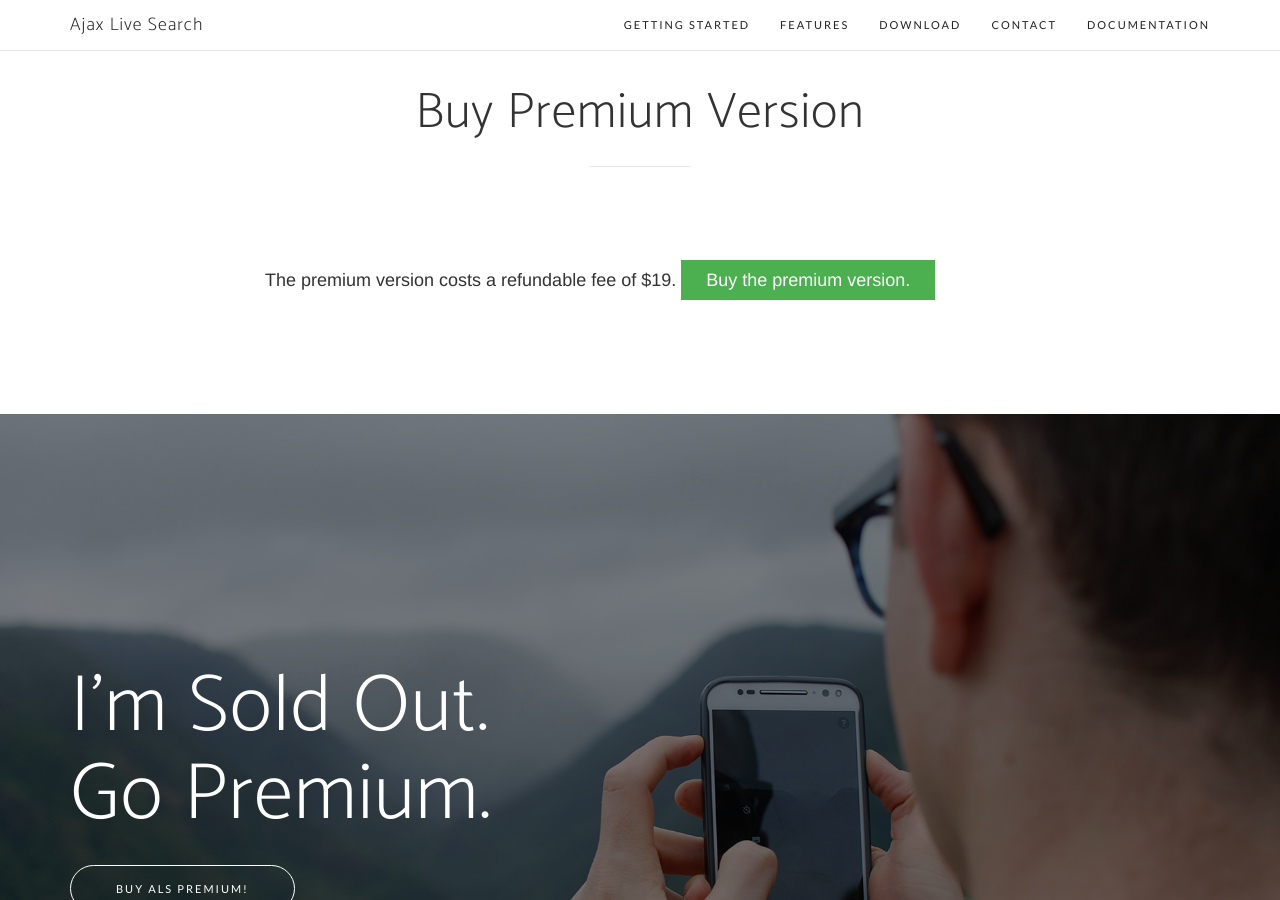
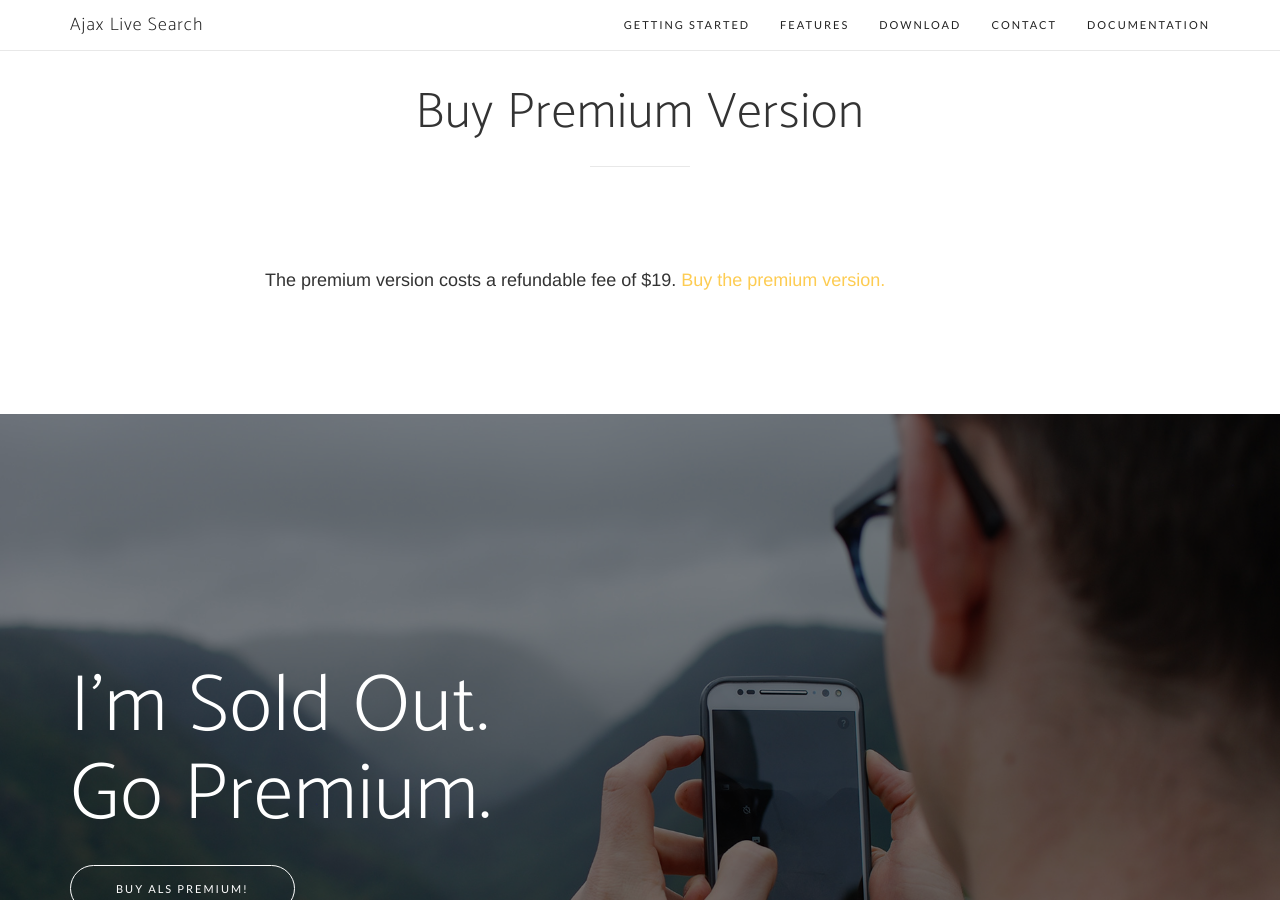
Before and after one commit to picocodes/ajax-live-search, a Jekyll site: the page built from download.html, in a window 1280 px wide and 900 px high, scrolled down 859 px. Built offline with Jekyll 4.4.1, drawn with Linux system fonts in a browser that asks for light colours; nearby versions of some CDN libraries; some web fonts are replaced.

Commit message:
Update download.html

```diff
--- a/download.html
+++ b/download.html
@@ -145,7 +145,7 @@ slug: features
     'price': '$29',
     'quantity': 1
   });
-  ga('ec:setAction', 'add'); ga('send', 'event', 'Shop', 'buy', 'Personal')" class="button">Buy the premium version.</a></p>
+  ga('ec:setAction', 'add'); ga('send', 'event', 'Shop', 'buy', 'Personal')">Buy the premium version.</a></p>
 
 				</div>
             </div>
```
